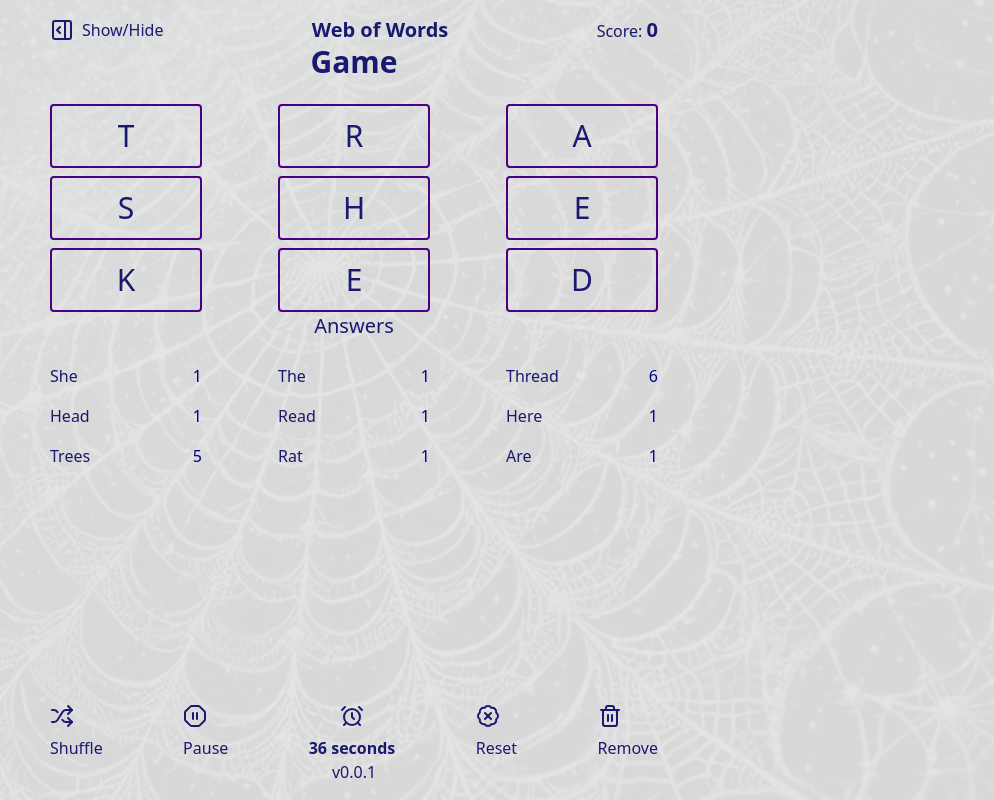
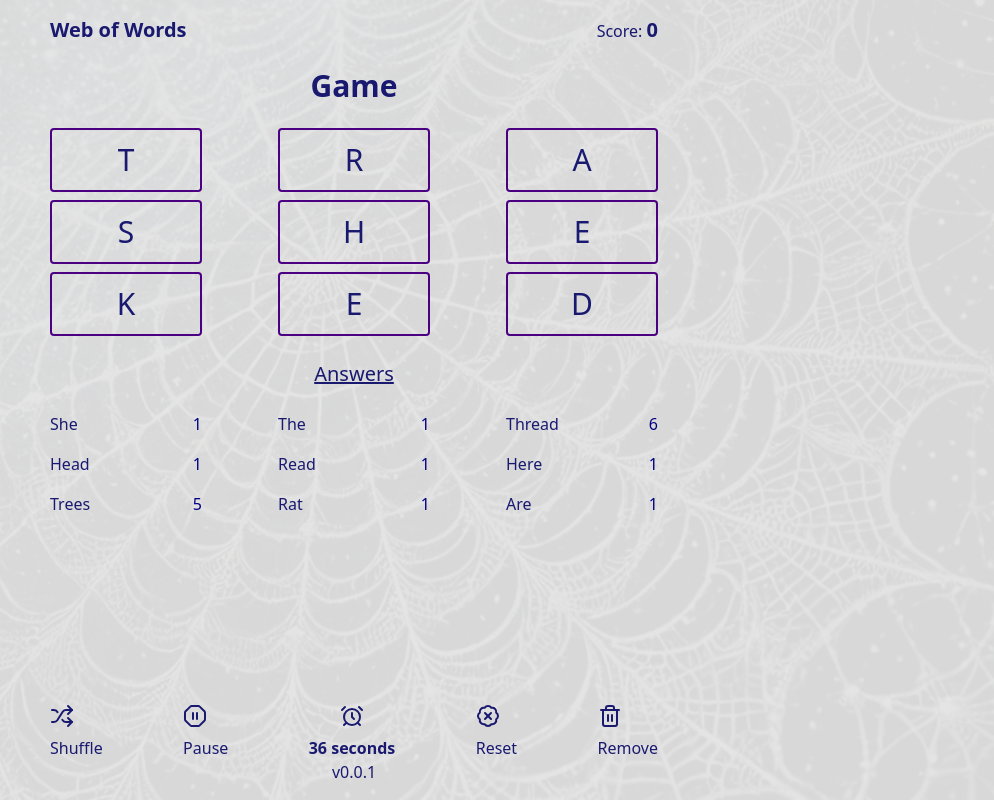
Before and after one commit to jcsmileyjr/web-of-words, a Next.js app: page / in a window 1280 px wide. Shown: the whole page, without its empty margins (286-1280 px from the left). Built offline with nearby package versions, Linux system fonts and the light colour scheme.

Commit message:
Style App: Add whitespace round elements and remove un-needed element

```diff
--- a/src/app/components/answers/Answer.tsx
+++ b/src/app/components/answers/Answer.tsx
@@ -5,7 +5,7 @@ export default function Answer() {
     const inputAnswers: InputAnswer[] = [{value: "She", points: 1, id: 1}, {value: "The", points: 1, id: 2}, {value: "Thread", points: 6, id: 3}, {value: "Head", points: 1, id: 4}, {value: "Read", points: 1, id: 5}, {value: "Here", points: 1, id: 6}, {value: "Trees", points: 5, id: 7}, {value: "Rat", points: 1, id: 8}, {value: "Are", points: 1, id: 9},];
     return (
         <section>
-            <h2 className="font-medium text-xl text-center text-primaryBlue mb-6">Answers</h2>
+            <h2 className="font-medium text-xl text-center text-primaryBlue my-6 underline">Answers</h2>
             <div className="flex flex-row flex-wrap justify-between gap-2">
                 {
                     inputAnswers.map((answer) => {
--- a/src/app/components/game/Game.tsx
+++ b/src/app/components/game/Game.tsx
@@ -5,7 +5,7 @@ export default function Game() {
     const letters: Option[] = [{value:'T', id: 1}, {value:'R', id: 2}, {value:'A', id: 3}, {value:'S', id: 4}, {value:'H', id: 5}, {value:'E', id: 6}, {value:'K', id: 7}, {value:'E', id: 8}, {value:'D', id: 9}];
     return (
         <section>
-            <p className="font-bold text-3xl text-center text-primaryBlue mb-6">Game</p>
+            <p className="font-bold text-3xl text-center text-primaryBlue my-6">Game</p>
 
 
             <div className="flex flex-row flex-wrap gap-2 items-center justify-between">
--- a/src/app/components/navbar/Navbar.tsx
+++ b/src/app/components/navbar/Navbar.tsx
@@ -3,10 +3,10 @@ import { PanelRightOpen } from 'lucide-react';
 export default function Navbar() {
     return (
         <nav className='flex items-center justify-between text-primaryBlue'>
-            <div className='flex flex-row gap-2'>
+            {/* <div className='flex flex-row gap-2'>
                 <PanelRightOpen />
                 <p className='font-medium  text-base'>Show/Hide</p>
-            </div>
+            </div> */}
             <h1 className='font-bold text-xl'>Web of Words</h1>
             <p className='font-medium text-base'>Score: <span className='font-bold text-xl'>0</span></p>
         </nav>
```
